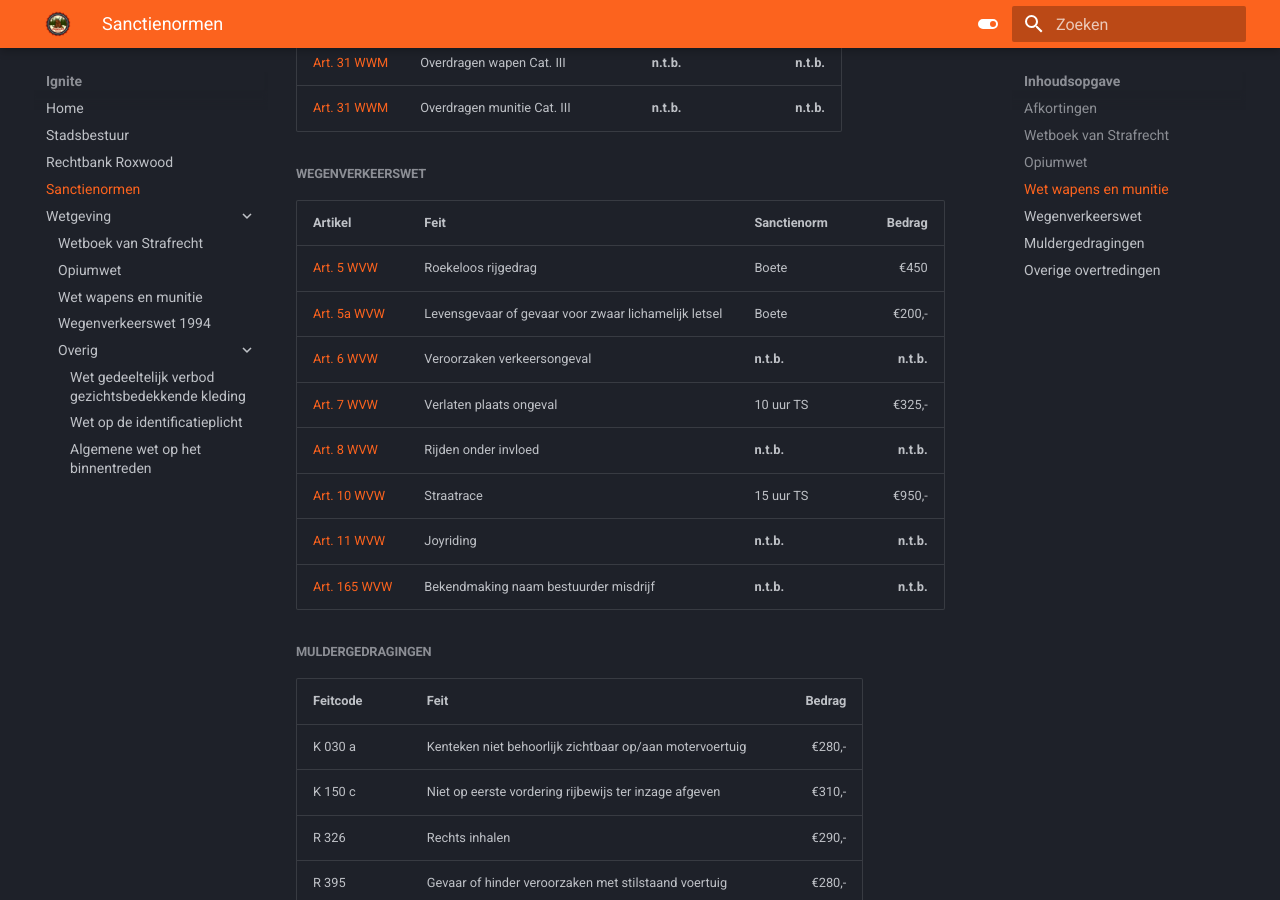
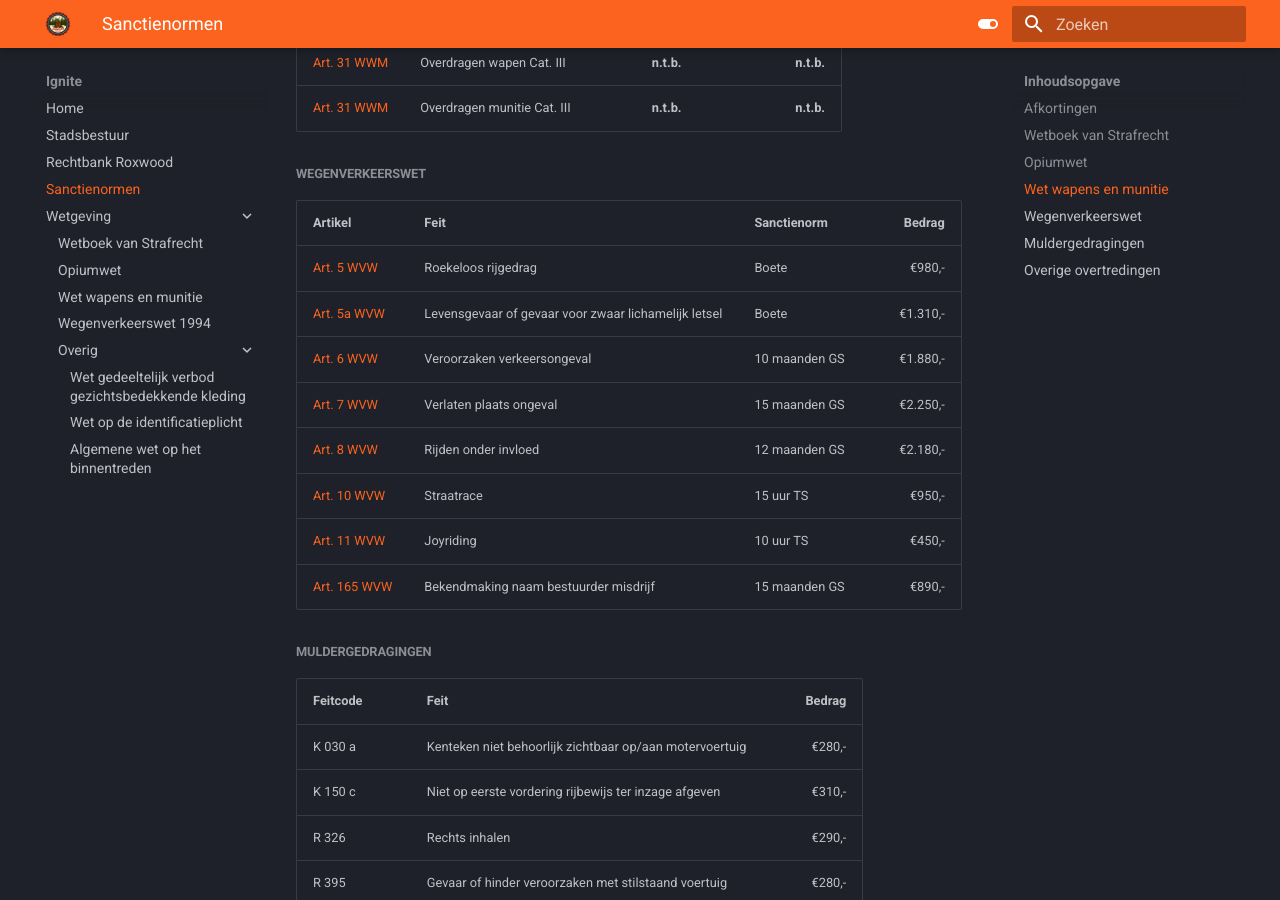
Before and after one commit to NLDenny/wetboek, an MkDocs documentation site: the page built from docs/overig/sanctienormen.md, in a window 1280 px wide and 900 px high, scrolled down 4524 px. Built offline with MkDocs 1.6.1 and Material for MkDocs 9.7.7, drawn with Linux system fonts in a browser that asks for light colours; some of the changed text lies outside the part shown.

Commit message:
Update sanctienormen.md

```diff
--- a/docs/overig/sanctienormen.md
+++ b/docs/overig/sanctienormen.md
@@ -114,14 +114,14 @@ Wgbk - Wet gedeeltelijk verbod gezichtsbedekkende kleding
 #####Wegenverkeerswet
 |Artikel|Feit|Sanctienorm|Bedrag
 |:----|:----|:------|-:|
-[Art. 5 WVW](/wvw/#artikel-5-gevaarhinder) | Roekeloos rijgedrag | Boete | €450
-[Art. 5a WVW](/wvw/#artikel-5a-levensgevaar-of-gevaar-voor-zwaar-lichamelijk-letsel) | Levensgevaar of gevaar voor zwaar lichamelijk letsel | Boete | €200,-
-[Art. 6 WVW](/wvw/#artikel-6-veroorzaken-verkeersongeval) | Veroorzaken verkeersongeval | __n.t.b.__ | __n.t.b.__
-[Art. 7 WVW](/wvw/#artikel-7-verlaten-plaats-ongeval) | Verlaten plaats ongeval | 10 uur TS | €325,-
-[Art. 8 WVW](/wvw/#artikel-8-besturen-onder-invloed) | Rijden onder invloed | __n.t.b.__ | __n.t.b.__
+[Art. 5 WVW](/wvw/#artikel-5-gevaarhinder) | Roekeloos rijgedrag | Boete | €980,-
+[Art. 5a WVW](/wvw/#artikel-5a-levensgevaar-of-gevaar-voor-zwaar-lichamelijk-letsel) | Levensgevaar of gevaar voor zwaar lichamelijk letsel | Boete | €1.310,-
+[Art. 6 WVW](/wvw/#artikel-6-veroorzaken-verkeersongeval) | Veroorzaken verkeersongeval | 10 maanden GS | €1.880,-
+[Art. 7 WVW](/wvw/#artikel-7-verlaten-plaats-ongeval) | Verlaten plaats ongeval | 15 maanden GS | €2.250,-
+[Art. 8 WVW](/wvw/#artikel-8-besturen-onder-invloed) | Rijden onder invloed | 12 maanden GS | €2.180,-
 [Art. 10 WVW](/wvw/#artikel-10-wedstrijdverbod) | Straatrace | 15 uur TS | €950,-
-[Art. 11 WVW](/wvw/#artikel-11-joyriding) | Joyriding | __n.t.b.__ | __n.t.b.__
-[Art. 165 WVW](/wvw/#artikel-165-bekendmaking-naam-bestuurder) | Bekendmaking naam bestuurder misdrijf | __n.t.b.__ | __n.t.b.__
+[Art. 11 WVW](/wvw/#artikel-11-joyriding) | Joyriding | 10 uur TS | €450,-
+[Art. 165 WVW](/wvw/#artikel-165-bekendmaking-naam-bestuurder) | Bekendmaking naam bestuurder misdrijf | 15 maanden GS | €890,-
 
 #####Muldergedragingen
 |Feitcode|Feit|Bedrag|
```
Also changed, not shown: other parts of docs/overig/sanctienormen.md (+2 -2 lines).
